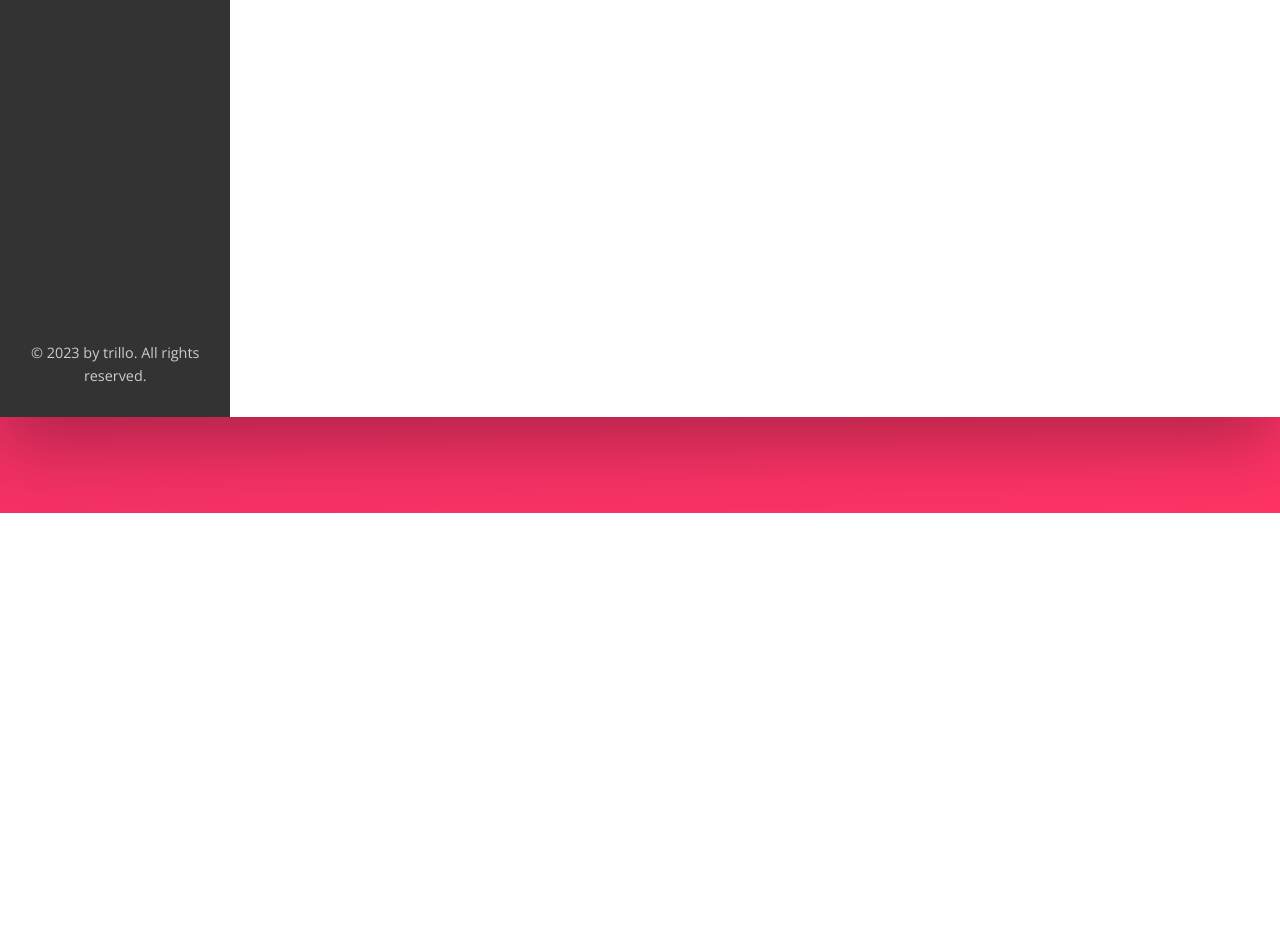
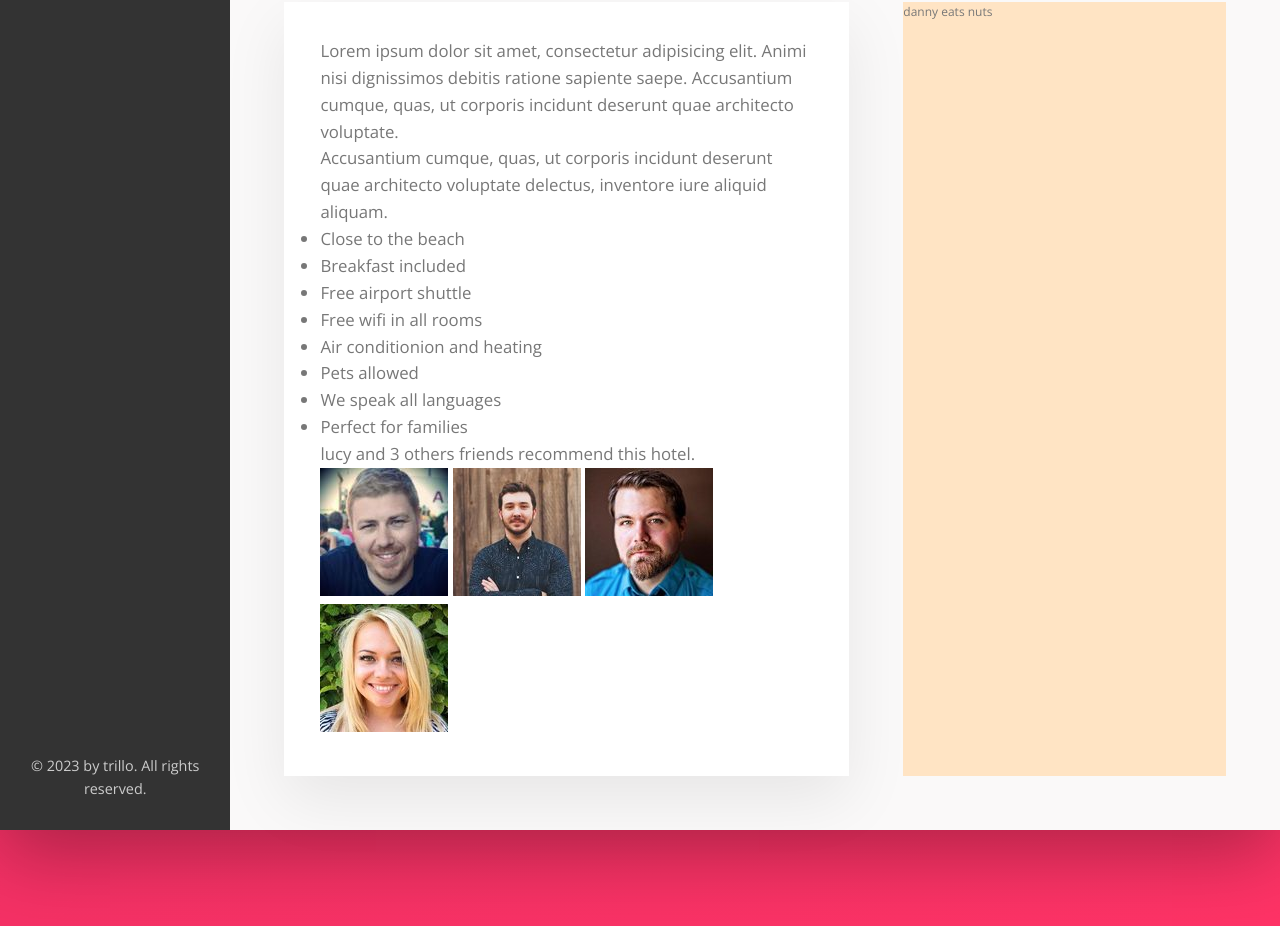
Before and after one commit to Hugo8814/trillo, a website: page index.html in a window 1280 px wide. Shown: the part 723-1649 px from the top of the page. Before the commit the page ends 1236 px from the top, so only its background shows below. Drawn offline with nearby package versions, Linux system fonts and the light colour scheme.

Commit message:
overview done

```diff
--- a/index.html
+++ b/index.html
@@ -161,6 +161,51 @@
 
 
 
+
+                <div class="detail">
+                    <div class="description">
+                        <p class="paragragh">
+                            Lorem ipsum dolor sit amet, consectetur adipisicing elit. Animi nisi dignissimos debitis
+                            ratione sapiente saepe. Accusantium cumque, quas, ut corporis incidunt deserunt quae
+                            architecto voluptate.
+                        </p>
+                        <p class="paragragh">
+                            Accusantium cumque, quas, ut corporis incidunt deserunt quae architecto voluptate delectus, inventore iure aliquid aliquam.
+
+                        </p>
+
+                        <ul class="list">
+                            <li class="list__item">Close to the beach</li>
+                            <li class="list__item">Breakfast included</li>
+                            <li class="list__item">Free airport shuttle</li>
+                            <li class="list__item">Free wifi in all rooms</li>
+                            <li class="list__item">Air conditionion and heating</li>
+                            <li class="list__item">Pets allowed</li>
+                            <li class="list__item">We speak all languages</li>
+                            <li class="list__item">Perfect for families</li>
+
+                        </ul>
+                        <div class="recommend">
+                            <p class="recommmend__count">
+                                lucy and 3 others friends recommend this hotel.
+                            </p>
+                            <div class="recommend__friends">
+                               <img src="img/user-3.jpg" alt="pic" class="recommend__photo">
+                               <img src="img/user-4.jpg" alt="pic" class="recommend__photo">
+                               <img src="img/user-5.jpg" alt="pic" class="recommend__photo">
+                               <img src="img/user-6.jpg" alt="pic" class="recommend__photo">
+                            </div>
+                        </div>
+
+                    </div>
+                    <div class="user-reviews">
+                        danny eats nuts
+
+                    </div>
+
+                </div>
+
+
             </main>
 
         </div>
--- a/sass/_base.scss
+++ b/sass/_base.scss
@@ -32,6 +32,8 @@ Grey dark 3: #999
     --color-Grey-dark-3: #999;
 
     --shadow-dark: 0 2rem 6rem rgba(0,0,0, .3);
+    --shadow-light: 0 2rem 5rem rgba(0,0,0, .08);
+    --line:1px soild var(--color-Grey-light-2);
 
 }
 
--- a/sass/_layout.scss
+++ b/sass/_layout.scss
@@ -1,43 +1,55 @@
-.container{
+.container {
   max-width: 120rem;
   margin: 8rem auto;
   background-color: var(--color-Grey-light-1);
   box-shadow: var(--shadow-dark);
 
   min-height: 50rem;
-
 }
 
-.header{
+.header {
   font-size: 1.4rem;
-    height:7rem;
-    background-color:#fff;
-    border-bottom: 1px soild var(--color-Grey-light-2) ;
+  height: 7rem;
+  background-color: #fff;
+  border-bottom: 1px soild var(--color-Grey-light-2);
   justify-content: space-between;
   display: flex;
   align-items: center;
 }
 
-
-.content{
+.content {
   display: flex;
 }
 
-.sidebar{
-    background-color:var(--color-Grey-dark-1) ;
+.sidebar {
+  background-color: var(--color-Grey-dark-1);
   flex: 0 0 18%;
   display: flex;
   flex-direction: column;
   justify-content: space-between;
 }
 
-
 .hotel-view {
-
-
-
-
-    background-color:white;
-    height: 80rem;
+  background-color: white;
   flex: 1;
 }
+
+.detail {
+  display: flex;
+  padding: 4.5rem;
+  background-color: var(--color-Grey-light-1);
+  border-bottom: var(--line);
+}
+.description {
+  font-size: 1.4rem;
+  background-color: #fff;
+  box-shadow: var(--shadow-light);
+  flex: 0 0 60%;
+  margin-right: 4.5rem;
+  padding: 3rem;
+}
+
+.user-reviews {
+  background-color: bisque;
+  flex: 1;
+}
```
Also changed, not shown: css/style.css. Lines whose indentation alone changed are shown as unchanged.
